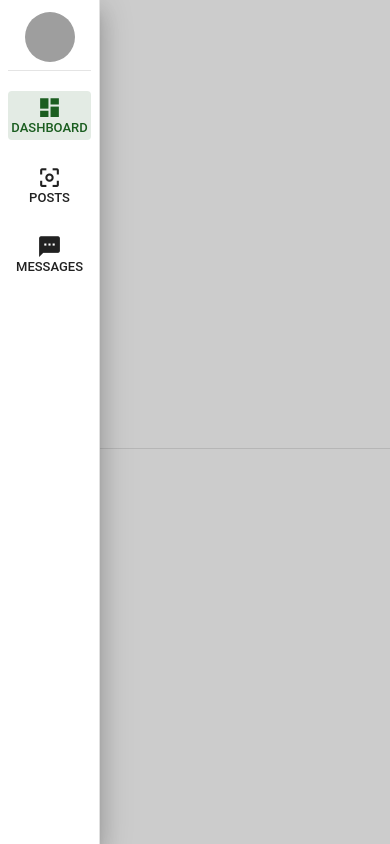
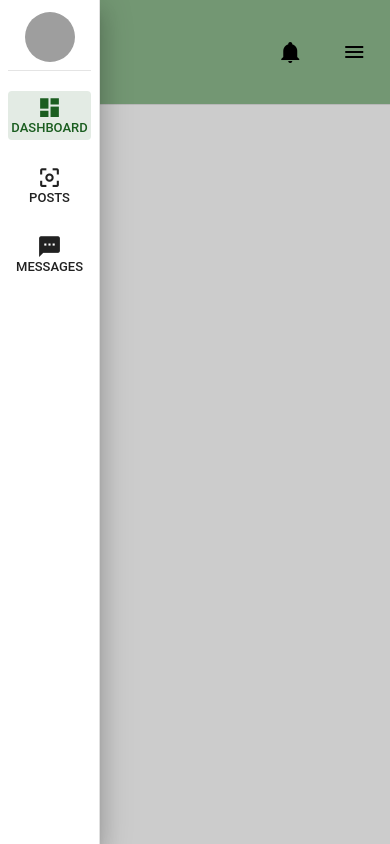
Before and after one commit to kurtmaurilumapak/StaySearch, a Vue app: page /owner/dashboard in a window 390 px wide. Built offline with nearby package versions, Linux system fonts and the light colour scheme; grey boxes are pictures that could not be loaded.

Commit message:
fix: temporary dashboard for home owner and separated the form data in signup

```diff
--- a/src/views/auth/Signup.vue
+++ b/src/views/auth/Signup.vue
@@ -2,15 +2,15 @@
 import AppLayout from '@/components/layout/AppLayout.vue'
 
 import { ref, computed } from 'vue'
-
-const form = ref({
+const formDataDefault = {
   firstname: '',
   lastname: '',
   username: '',
   email: '',
   password: '',
   loading: false,
-})
+}
+const form = ref({ formDataDefault })
 
 function load () {
   form.value.loading = true
--- a/src/views/system/LandingView.vue
+++ b/src/views/system/LandingView.vue
@@ -406,6 +406,7 @@ const openModal = (image) => {
     </v-footer>
   </v-app>
 </template>
+
 <style scoped>
 .hero {
   background-image: url('https://media2.giphy.com/media/v1.Y2lkPTc5MGI3NjExZDF1YjNzZjFsemVubDV3OW15aWRjOHdvN21zZ2dxaTQzZGFhdjNuaiZlcD12MV9pbnRlcm5hbF9naWZfYnlfaWQmY3Q9Zw/82jROlcRerLJeBni9u/giphy.gif');
--- a/src/views/system/owner/Dashboard.vue
+++ b/src/views/system/owner/Dashboard.vue
@@ -1,23 +1,16 @@
 <script setup>
-//import { ref } from 'vue'
 import Navbar from '@/components/common/Navbar.vue'
 import AppLayout from '@/components/layout/AppLayout.vue'
 import { ref } from 'vue'
 
-const rating = ref(4.5)
 const drawer = ref(true);
 </script>
-
 
 <template>
   <AppLayout>
     <template #content>
-      <Navbar
-        v-model="drawer"
-      />
-      <v-row
-        style="height: calc(100vh + 12px);"
-      >
+      <Navbar v-model="drawer" />
+      <v-row>
         <!-- CREATE POST -->
         <v-col cols="12" md="2" class="d-none d-md-block">
           <v-row class="pl-5">
@@ -38,15 +31,25 @@ const drawer = ref(true);
                 </h2>
               </RouterLink>
             </v-col>
-
           </v-row>
         </v-col>
 
         <!-- CREATED POSTS -->
-
-
+        <v-col
+          cols="12"
+          md="10"
+          class="d-flex justify-center align-center"
+        >
+          <v-card
+            :elevation="7"
+            style="border-radius: 0; height: 100vh; width: 100%;"
+          >
+            <v-card-title
+              class="py-5"
+              style="background-color: darkseagreen;"
+            >
               <v-row>
-
+                <v-col cols="8" class="d-flex d-md-none align-center"></v-col>
                 <v-col cols="4" md="12" class="d-flex justify-md-end justify-center">
                   <v-btn
                     class="ma-2"
@@ -62,15 +65,20 @@ const drawer = ref(true);
                     @click="drawer = !drawer"
                   ></v-btn>
                 </v-col>
-
               </v-row>
-
+            </v-card-title>
 
             <v-divider></v-divider>
             <v-spacer></v-spacer>
 
             <!-- CONTENTS -->
-
+            <v-card-text style="overflow-y: auto; max-height: 81.5vh;">
+              <v-row>
+                <!-- CARD POSTS -->
+              </v-row>
+            </v-card-text>
+          </v-card>
+        </v-col>
       </v-row>
     </template>
   </AppLayout>
```
